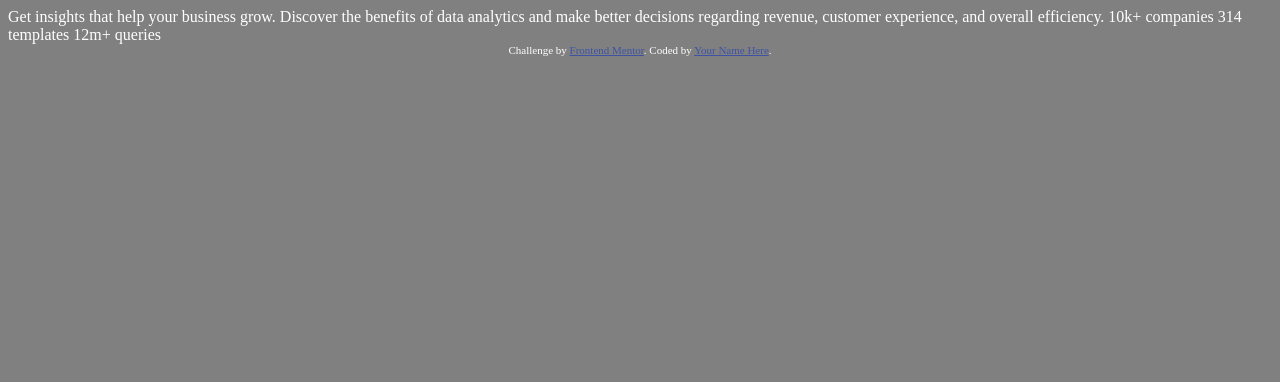
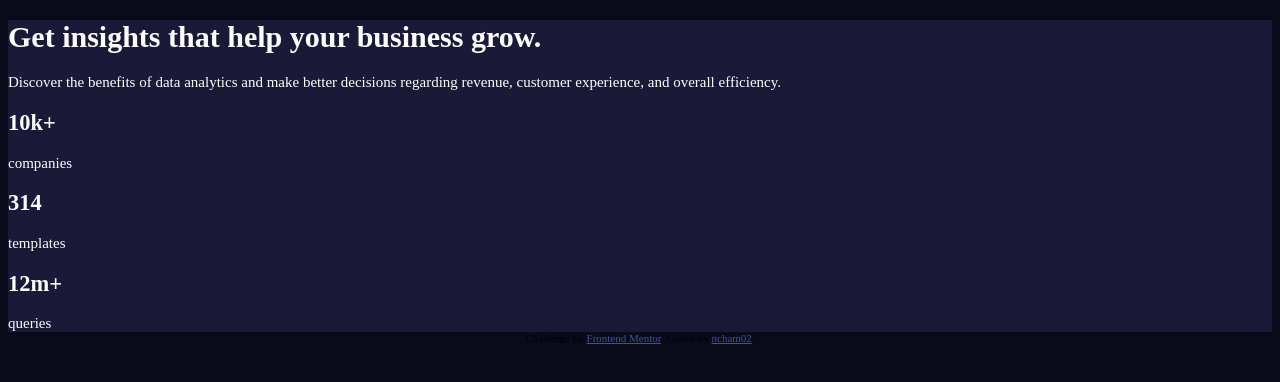
Before and after one commit to ncham02/stats-preview-card-component-main, a plain HTML site: page index.html in a window 1280 px wide. Drawn offline with Linux system fonts and the light colour scheme.

Commit message:
Initial HTML formatting and CSS colors/sizes

```diff
--- a/index.html
+++ b/index.html
@@ -1,5 +1,6 @@
 <!DOCTYPE html>
 <html lang="en">
+
 <head>
   <meta charset="UTF-8">
   <meta name="viewport" content="width=device-width, initial-scale=1.0"> <!-- displays site properly based on user's device -->
@@ -10,24 +11,47 @@
 
   <!-- Feel free to remove these styles or customise in your own stylesheet 👍 -->
   <style>
-    .attribution { font-size: 11px; text-align: center; }
-    .attribution a { color: hsl(228, 45%, 44%); }
+    .attribution {
+      font-size: 11px;
+      text-align: center;
+    }
+
+    .attribution a {
+      color: hsl(228, 45%, 44%);
+    }
   </style>
 </head>
+
 <body>
+<div class="card">
+  <div class="title">
+    <h1>Get <span class="accent">insights</span> that help your business grow.</h1>
+  </div>
 
-  Get insights that help your business grow.
+  <div class="desc">
+    <p>Discover the benefits of data analytics and make better decisions regarding revenue, customer
+      experience, and overall efficiency.</p>
+  </div>
 
-  Discover the benefits of data analytics and make better decisions regarding revenue, customer
-  experience, and overall efficiency.
+  <div class="stats">
+    <div class="stats-left">
+      <h2>10k+</h2>companies
+    </div>
+    <div class="stats-mid">
+      <h2>314</h2>templates
+    </div>
+    <div class="stats-right">
+      <h2>12m+</h2>queries
+    </div>
+  </div>
+</div>
 
-  10k+ companies
-  314 templates
-  12m+ queries
+
 
   <div class="attribution">
     Challenge by <a href="https://www.frontendmentor.io?ref=challenge" target="_blank">Frontend Mentor</a>.
-    Coded by <a href="#">Your Name Here</a>.
+    Coded by <a href="https://github.com/ncham02">ncham02</a>.
   </div>
 </body>
+
 </html>
--- a/styles.css
+++ b/styles.css
@@ -1,4 +1,9 @@
 body {
-  background-color: gray;
-  color: #fff;
+  background-color: hsl(233, 47%, 7%);
 }
+
+.card {
+  background-color: hsl(244, 38%, 16%);
+  color: hsl(0, 0%, 100%);
+  font-size: 0.9375rem;
+}
```
